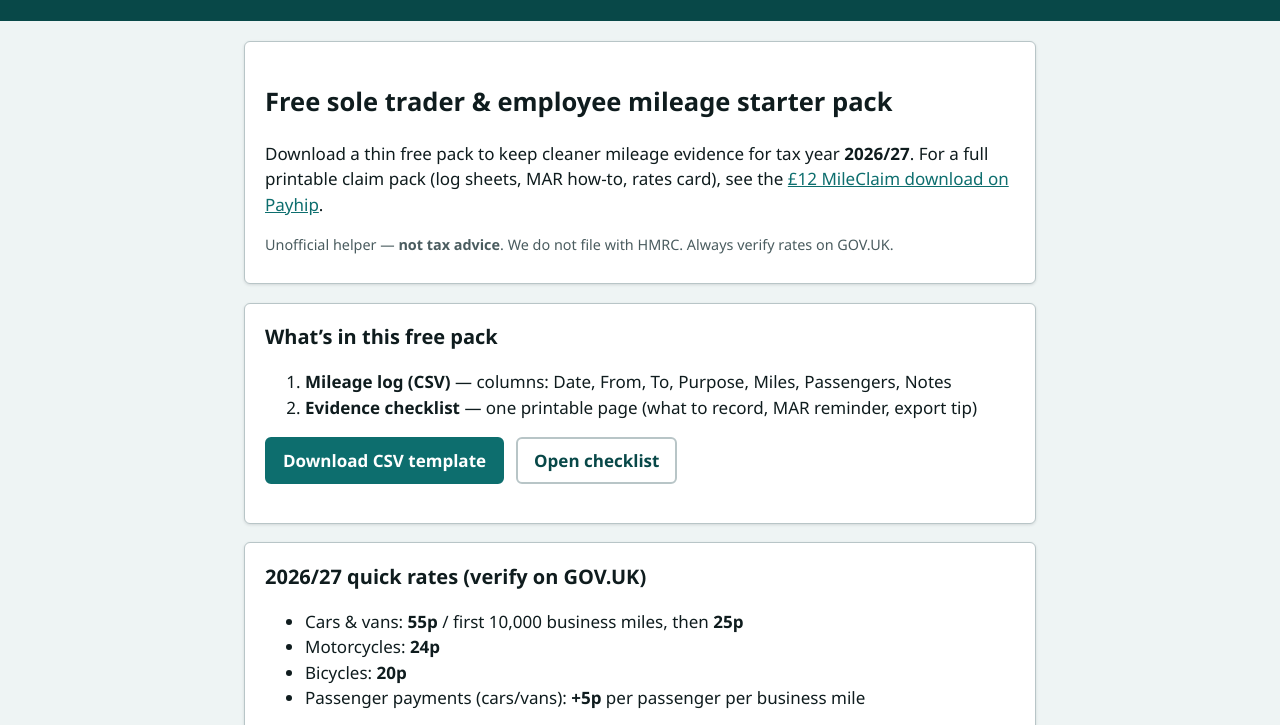
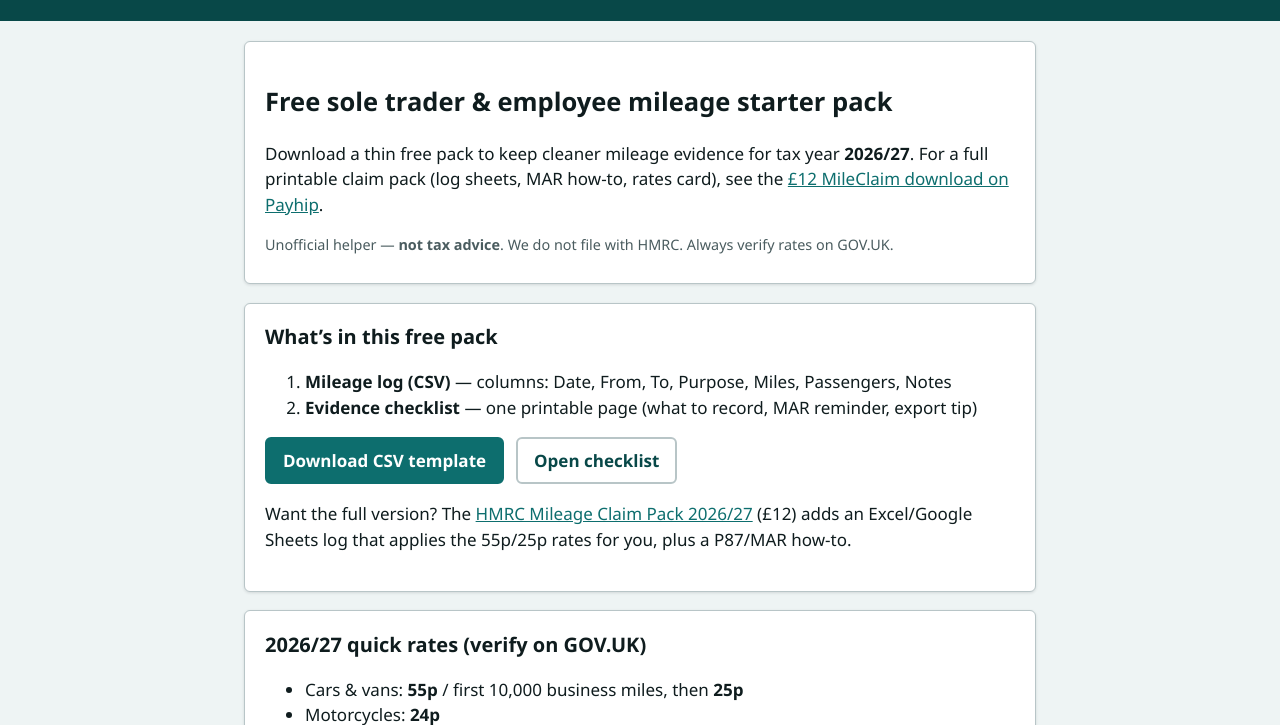
Before and after one commit to besttechguides/mileclaim-uk, a plain HTML site: page freebie/index.html in a window 1280 px wide. Shown: the part 74-799 px from the top of the page. Drawn offline with Linux system fonts and the light colour scheme.

Commit message:
Add in-content link to the paid HMRC Mileage Claim Pack on the freebie page

```diff
--- a/freebie/index.html
+++ b/freebie/index.html
@@ -40,6 +40,7 @@
         <a class="btn btn--primary" href="./mileage-log-2026-27.csv" download>Download CSV template</a>
         <a class="btn btn--secondary" href="./mileage-evidence-checklist.html">Open checklist</a>
       </p>
+      <p>Want the full version? The <a href="https://payhip.com/b/d2CPD" rel="noopener noreferrer" target="_blank">HMRC Mileage Claim Pack 2026/27</a> (£12) adds an Excel/Google Sheets log that applies the 55p/25p rates for you, plus a P87/MAR how-to.</p>
     </section>
 
     <section class="panel" aria-labelledby="rates-heading">
```
